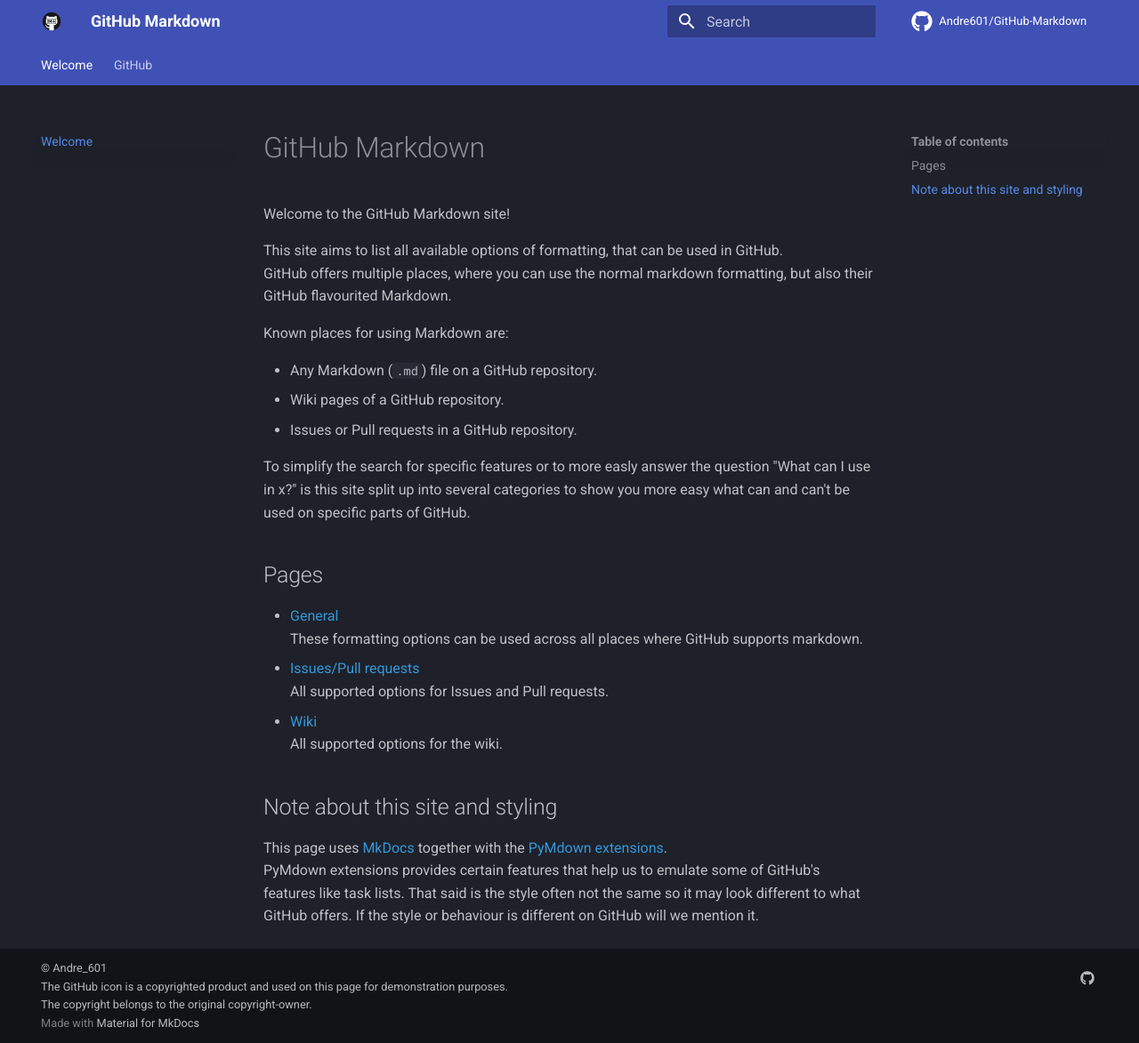
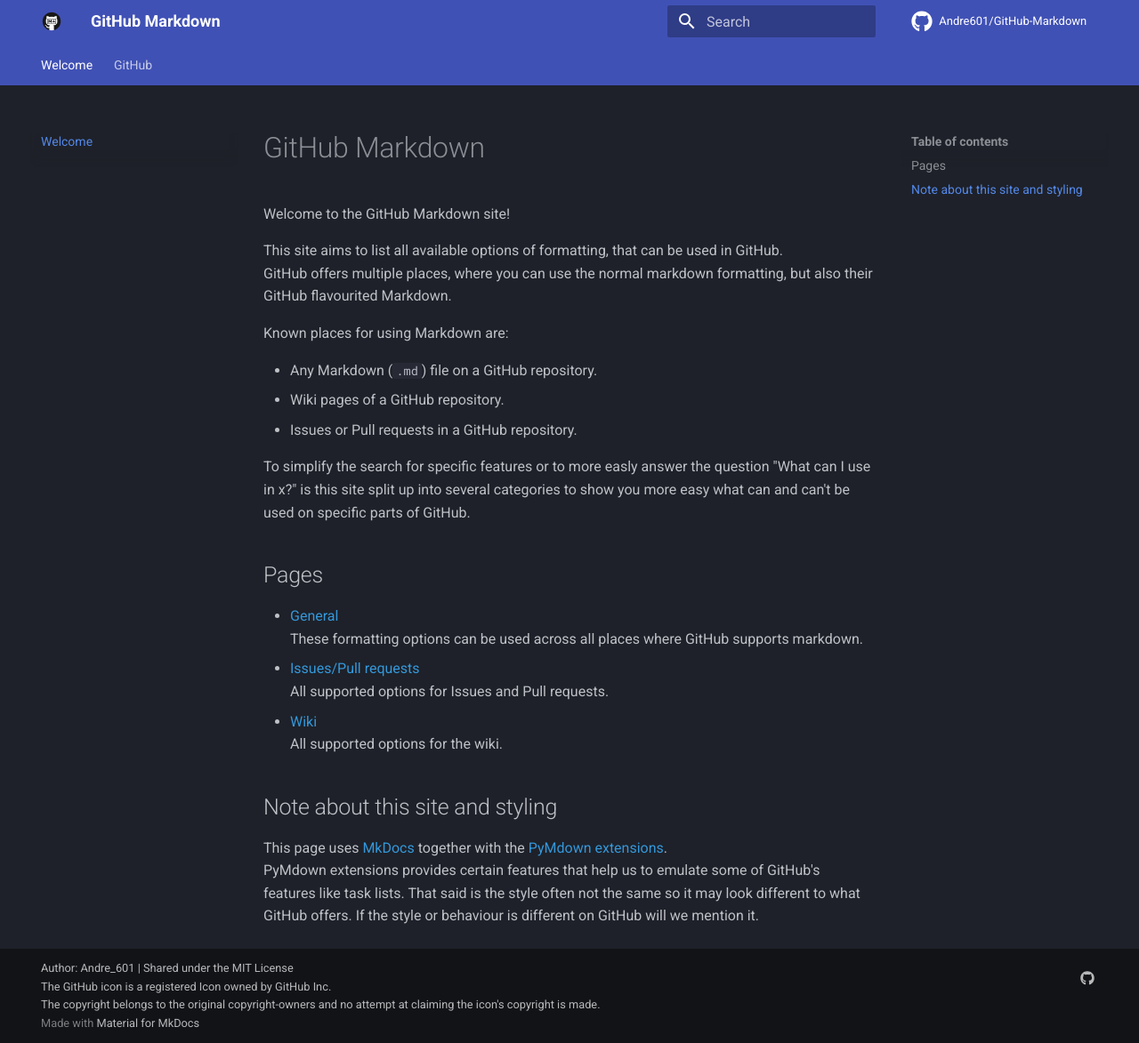
Before and after one commit to Andre601/GitHub-Markdown, an MkDocs documentation site: the page built from docs/index.md, in a window 1280 px wide and 1173 px high. Shown: the whole window at 89% size. Built offline with MkDocs 1.6.1 and Material for MkDocs 9.7.7, drawn with Linux system fonts in a browser that asks for light colours; comment, search, counter and statistics services are not loaded.

Commit message:
Improve Copyright.

```diff
--- a/mkdocs.yml
+++ b/mkdocs.yml
@@ -5,9 +5,9 @@
 #
 # This section uses normal HTML, so normal HTML tags and specific text like &copy; are supported
 copyright: |
-  &copy; Andre_601
-  <br>The GitHub icon is a copyrighted product and used on this page for demonstration purposes.
-  <br>The copyright belongs to the original copyright-owner.
+  Author: Andre_601 | Shared under the <a href="https://github.com/Andre601/GitHub-Markdown/blob/master/LICENSE" target="_blank">MIT License</a>
+  <br>The GitHub icon is a registered Icon owned by GitHub Inc.
+  <br>The copyright belongs to the original copyright-owners and no attempt at claiming the icon's copyright is made.
 
 docs_dir: docs/
 
```
